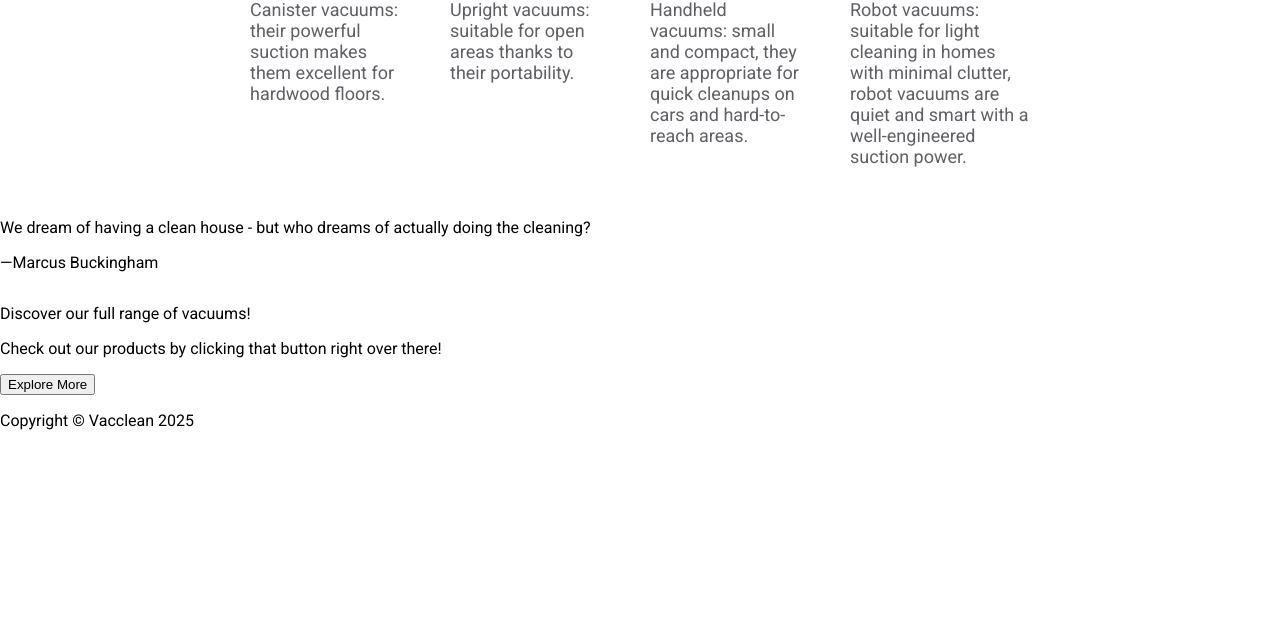
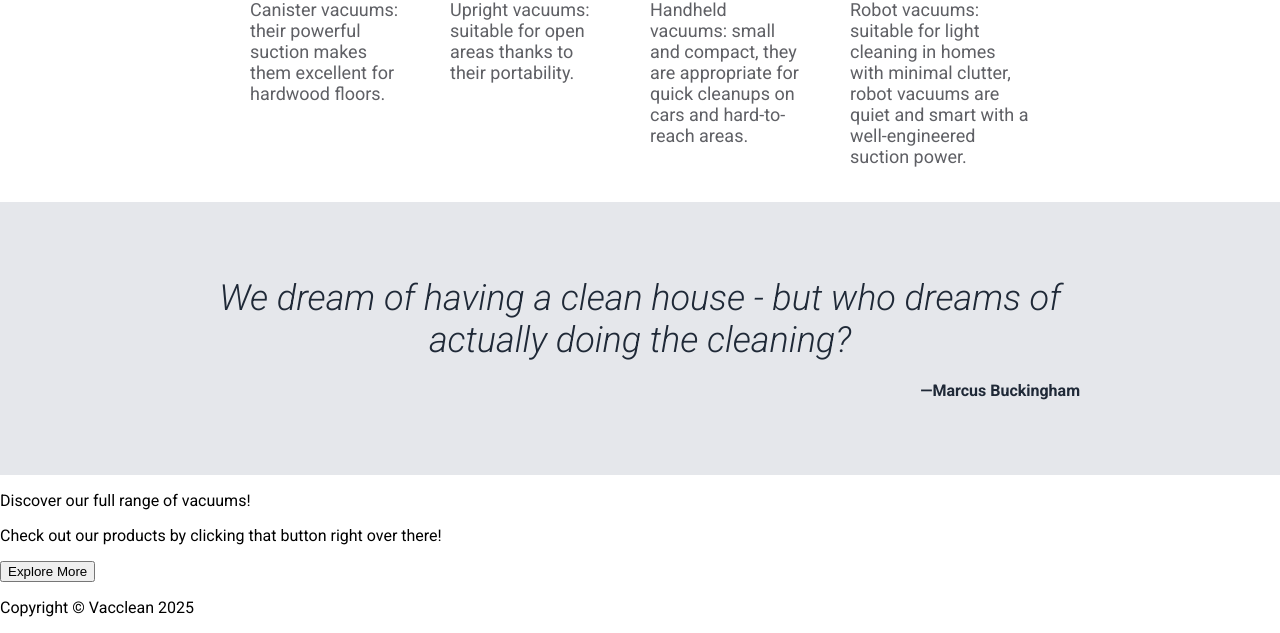
Before and after one commit to rafyls/odin-projects, a plain HTML site: page 02-landing-page/index.html in a window 1280 px wide. Shown: the part 818-1451 px from the top of the page. Before the commit the page ends 1264 px from the top, so only its background shows below. Drawn offline with Linux system fonts and the light colour scheme.

Commit message:
Add styles of the quote section

```diff
--- a/02-landing-page/styles.css
+++ b/02-landing-page/styles.css
@@ -131,3 +131,23 @@ ul {
   color: #5f6065;
   margin: 15px auto;
 }
+
+.section-quote {
+  background-color: #E5E7EB;
+}
+
+#quote {
+  text-align: center;
+  font-size: 36px;
+  font-weight: 300;
+  font-style: italic;
+  color: #1F2937;
+  margin: 75px 200px 20px;
+}
+
+#quote-author {
+  text-align: right;
+  color: #1F2937;
+  font-weight: bold;
+  margin: 20px 200px 75px;
+}
```
